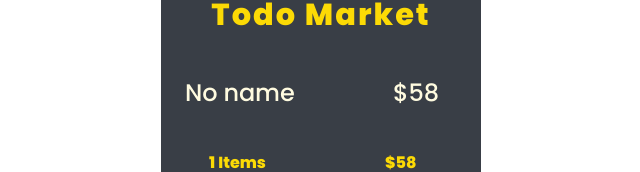
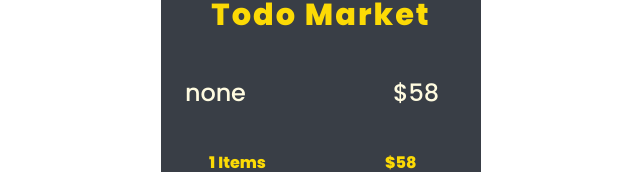
Before and after one commit to Wander95/TodoList-React-styledcomponents, a React app: page / in a window 1280 px wide. Shown: the part 219-391 px from the top of the page, without its empty margins (319-959 px from the left). Built offline with nearby package versions, Linux system fonts and the light colour scheme.

Commit message:
Feat(CardItem): Add Switch functionality from redux

```diff
--- a/src/Components/CardItem/CardItem.view.tsx
+++ b/src/Components/CardItem/CardItem.view.tsx
@@ -1,17 +1,35 @@
 import React,{ FC,useState } from 'react'
+import { Item, status } from 'types'
 import { Container,Name,Price } from './CardItem.styled'
+import { changeStatusToDeleted,changeStatusToActive } from 'Controllers/Todo/todo.actions';
+import { useDispatch } from 'react-redux'
 
 export interface ICardItem {
   name?:string,
   price?:number
 }
-const CardItem:FC<ICardItem> = (props)=> {
-  const { name,price } = props;
+const CardItem:FC<Item> = (props)=> {
+  const { description,price,index } = props;
+  const dispatch = useDispatch();
 
   const [touched, setTouched] = useState<boolean>(false);
 
   const handleClick = ()=>{
     setTouched(!touched)
+
+    if(touched && index !== undefined){
+      dispatch(changeStatusToDeleted({
+        status:status.DELETED,
+        index:index
+      }))
+    }else{
+      index !== undefined &&
+      dispatch(changeStatusToActive({
+        status:status.DELETED,
+        index:index
+      }))
+    }
+
   }
 
   const styledProps = {
@@ -20,14 +38,14 @@
   }
   return (
     <Container {...styledProps} >
-      <Name> {name} </Name>
+      <Name> {description} </Name>
       <Price> ${price} </Price>
     </Container>
   )
 }
 
 CardItem.defaultProps = {
-  name:'No name',
+  description:'No name',
   price: 0
 }
 
```
